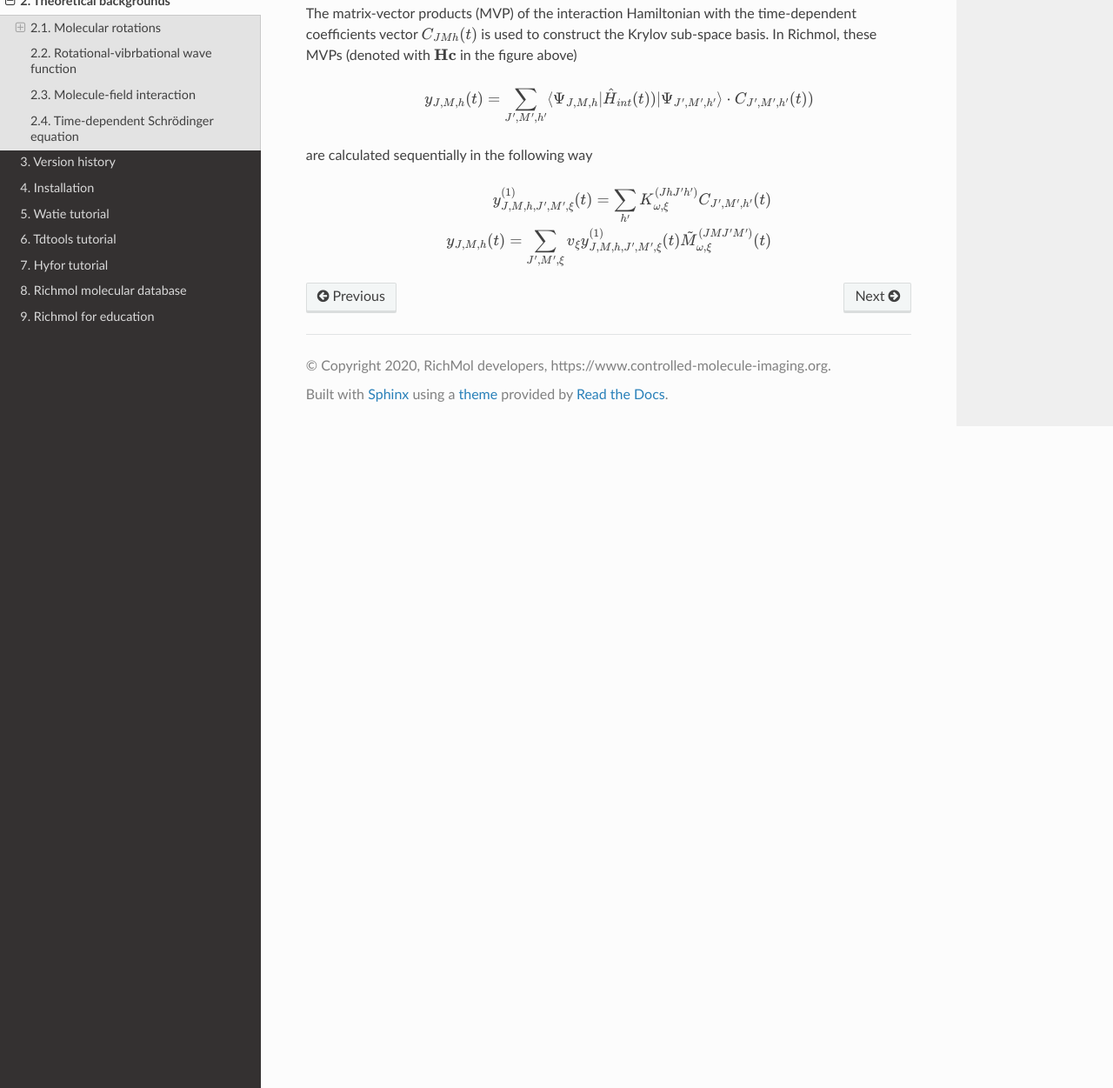
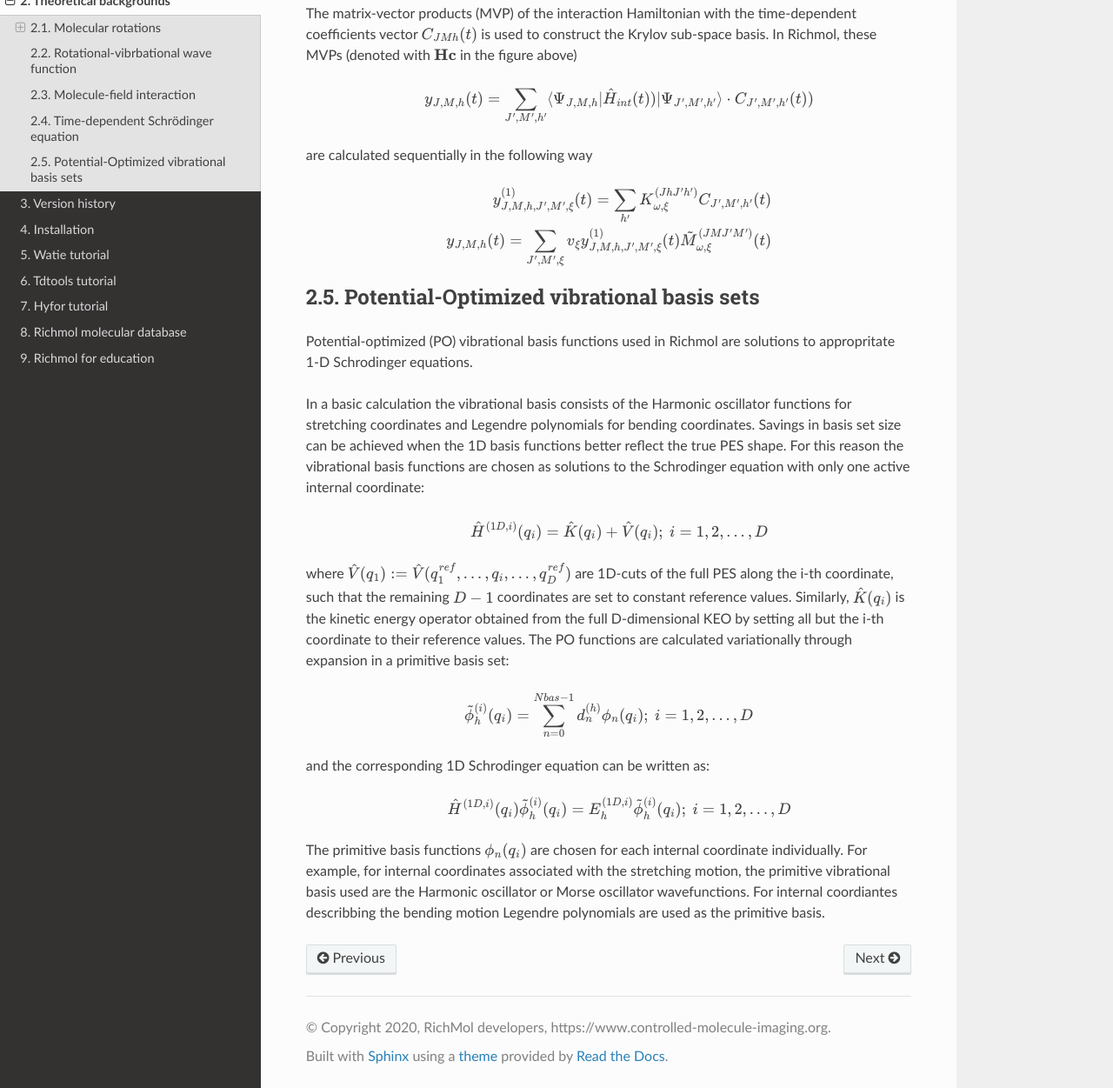
Before and after one commit to CFEL-CMI/richmol, a Sphinx documentation site: the page built from doc/source/theory.rst, in a window 1280 px wide and 1400 px high, scrolled down 8334 px. Shown: the part 149-1400 px from the top of the window at 87% size. Built offline with Sphinx 7.4.7 and the Read the Docs theme 2.0.0, drawn with Linux system fonts in a browser that asks for light colours.

Commit message:
added potential-optimized theory section

```diff
--- a/doc/source/theory.rst
+++ b/doc/source/theory.rst
@@ -409,3 +409,35 @@ are calculated sequentially in the following way
 
 
    y_{J,M,h}(t) = \sum_{J',M',\xi} v_{\xi} y^{(1)}_{J,M,h,J',M',\xi}(t) \tilde{M}^{(JMJ'M')}_{\omega,\xi}(t)
+
+Potential-Optimized vibrational basis sets
+==========================================
+Potential-optimized (PO) vibrational basis functions used in Richmol are solutions to appropritate 1-D Schrodinger equations.
+
+In a basic calculation the vibrational basis consists of the Harmonic oscillator functions for stretching coordinates and Legendre polynomials for bending coordinates.
+Savings in basis set size can be achieved when the 1D basis functions better reflect the true PES shape. For this reason the vibrational basis functions are chosen as solutions to the Schrodinger
+equation with only one active internal coordinate:
+
+ .. math::
+
+  \hat{H}^{(1D,i)}(q_i) =  \hat{K}(q_i) + \hat{V}(q_i) ;\ i=1,2,...,D
+
+where :math:`\hat{V}(q_1) :=  \hat{V}(q_1^{ref},...,q_i,...,q_D^{ref})` are 1D-cuts of the full PES along the i-th coordinate, such that
+the remaining :math:`D-1` coordinates are set to constant reference values. Similarly, :math:`\hat{K}(q_i)` is the kinetic energy operator
+obtained from the full D-dimensional KEO by setting all but the i-th coordinate to their reference values. The PO functions are calculated variationally
+through expansion in a primitive basis set:
+
+
+.. math::
+
+  \tilde{\phi}^{(i)}_h(q_i) = \sum_{n=0}^{Nbas-1} d^{(h)}_n \phi_n(q_i) ;\ i=1,2,...,D
+
+and the corresponding 1D Schrodinger equation can be written as:
+
+ .. math::
+
+  \hat{H}^{(1D,i)}(q_i) \tilde{\phi}^{(i)}_h(q_i) = E_h^{(1D,i)} \tilde{\phi}^{(i)}_h(q_i) ;\ i=1,2,...,D
+
+The primitive basis functions :math:`\phi_n(q_i)` are chosen for each internal coordinate individually. For example, for internal coordinates
+associated with the stretching motion, the primitive vibrational basis used are the Harmonic oscillator  or Morse oscillator wavefunctions.
+For internal coordiantes describbing the bending motion Legendre polynomials are used as the primitive basis.
```
